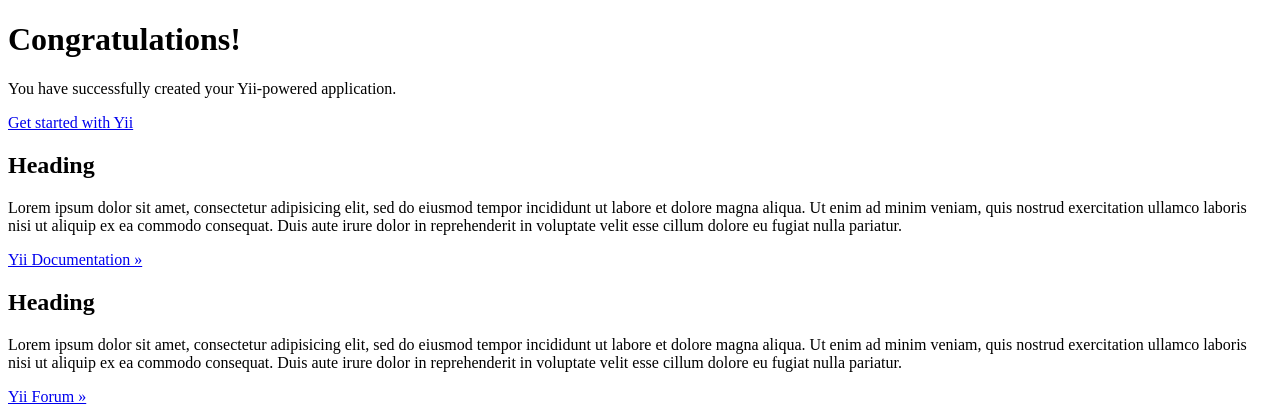
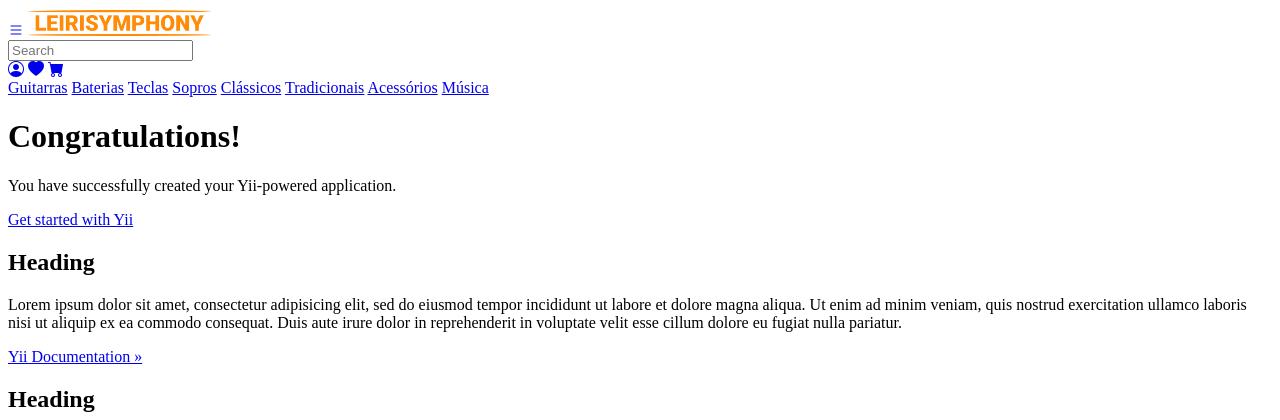
Before and after one commit to joaoantunes76/LeiriSymphony-PLSI, a Yii app: template leiriSymphony/frontend/views/site/index.php in a window 1280 px wide. Shown: the top 420 px of the page. Run offline with PHP 8.4 and a stand-in for Yii, Linux system fonts and the light colour scheme; the template is opened without the code that fills it, so the values that code supplies are empty; some libraries are stand-ins or nearby versions.

Commit message:
Added Navbar and Sidemenu

```diff
--- a/leiriSymphony/frontend/assets/AppAsset.php
+++ b/leiriSymphony/frontend/assets/AppAsset.php
@@ -13,9 +13,9 @@
     public $baseUrl = '@web';
     public $css = [
         'css/site.css',
+        'css/leirisymphony.css',
     ];
-    public $js = [
-    ];
+    public $js = [];
     public $depends = [
         'yii\web\YiiAsset',
         'yii\bootstrap4\BootstrapAsset',
--- a/leiriSymphony/frontend/views/layouts/main.php
+++ b/leiriSymphony/frontend/views/layouts/main.php
@@ -15,50 +15,73 @@
 <?php $this->beginPage() ?>
 <!DOCTYPE html>
 <html lang="<?= Yii::$app->language ?>" class="h-100">
+
 <head>
     <meta charset="<?= Yii::$app->charset ?>">
     <meta name="viewport" content="width=device-width, initial-scale=1, shrink-to-fit=no">
     <?php $this->registerCsrfMetaTags() ?>
     <title><?= Html::encode($this->title) ?></title>
+    <link rel="stylesheet" href="https://cdn.jsdelivr.net/npm/bootstrap-icons@1.7.0/font/bootstrap-icons.css">
     <?php $this->head() ?>
+    <script>
+        function openSlideMenu() {
+            document.getElementById('menu').style.width = '100%';
+            document.body.style.overflow = "hidden";
+        }
+
+        function closeSlideMenu() {
+            document.getElementById('menu').style.width = '0';
+        }
+
+        function sideMenuClick() {
+            event.stopPropagation();
+        }
+    </script>
 </head>
+
 <body class="d-flex flex-column h-100">
     <?php $this->beginBody() ?>
 
     <header>
-    <?php
-    NavBar::begin([
-        'brandLabel' => Yii::$app->name,
-        'brandUrl' => Yii::$app->homeUrl,
-        'options' => [
-            'class' => 'navbar navbar-expand-md navbar-dark bg-dark fixed-top',
-        ],
-    ]);
-    $menuItems = [
-        ['label' => 'Home', 'url' => ['/site/index']],
-        ['label' => 'About', 'url' => ['/site/about']],
-        ['label' => 'Contact', 'url' => ['/site/contact']],
-    ];
-    if (Yii::$app->user->isGuest) {
-        $menuItems[] = ['label' => 'Signup', 'url' => ['/site/signup']];
-        $menuItems[] = ['label' => 'Login', 'url' => ['/site/login']];
-    } else {
-        $menuItems[] = '<li>'
-            . Html::beginForm(['/site/logout'], 'post', ['class' => 'form-inline'])
-            . Html::submitButton(
-                'Logout (' . Yii::$app->user->identity->username . ')',
-                ['class' => 'btn btn-link logout']
-            )
-            . Html::endForm()
-            . '</li>';
-    }
-    echo Nav::widget([
-        'options' => ['class' => 'navbar-nav'],
-        'items' => $menuItems,
-    ]);
-    NavBar::end();
-    ?>
+        <nav class="ls-navbar ls-bg-dark">
+            <div class="row ls-flex">
+                <div class="col-md-4 col-sm-2">
+                    <a class="ml-5" href="#menu" onclick="openSlideMenu()"><i class="ls-navbar-icons bi bi-list"></i></a>
+                    <a class="navbar-brand" href="#"><?= Html::img('@web/logo.png', ['height' => "28px", 'class' => 'logo']); ?></a>
+                </div>
+                <div class="col-md-4 col-sm-5 ls-flex">
+                    <div class="ls-navbar-search">
+                        <form action="search" method="GET">
+                            <input class="form-control ls-nav-text-input mr-sm-2" type="search" name="search" placeholder="Search" aria-label="Search">
+                        </form>
+                    </div>
+                </div>
+                <div class="col-md-4 col-sm-5 ls-flex ls-flex-end">
+                    <div class="ls-navbar-buttons">
+                        <a href="#perfil"><i class="ls-navbar-icons bi bi-person-circle"></i></a>
+                        <a href="#favoritos"><i class="ls-navbar-icons bi bi-heart-fill"></i></a>
+                        <a href="#carrinho"><i class="ls-navbar-icons bi bi-cart-fill"></i></a>
+                    </div>
+                </div>
+            </div>
+        </nav>
     </header>
+
+    <div id="menu" class="ls-sidemenu" onclick="closeSlideMenu()">
+        <div class="ls-sidemenu-content" onclick="sideMenuClick()">
+            <a href="#">Guitarras</a>
+            <a href="#">Baterias</a>
+            <a href="#">Teclas</a>
+            <a href="#">Sopros</a>
+            <a href="#">Clássicos</a>
+            <a href="#">Tradicionais</a>
+            <a href="#">Acessórios</a>
+            <a href="#">Música</a>
+        </div>
+        <div style="width: 100%; height:100%">
+
+        </div>
+    </div>
 
     <main role="main" class="flex-shrink-0">
         <div class="container">
@@ -79,5 +102,6 @@
 
     <?php $this->endBody() ?>
 </body>
+
 </html>
 <?php $this->endPage();
```
Also changed, not shown: leiriSymphony/composer.json (+6 -1 lines), leiriSymphony/frontend/views/layouts/yii2-main.php (added, +83 -0 lines), leiriSymphony/frontend/web/css/leirisymphony.css (added, +84 -0 lines), leiriSymphony/frontend/web/logo.png (added), 1 other file. Lines whose indentation alone changed are shown as unchanged.
